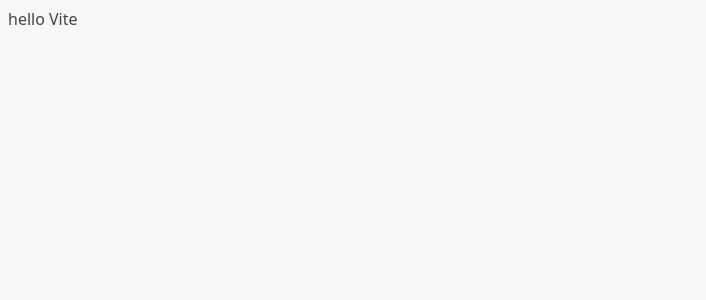
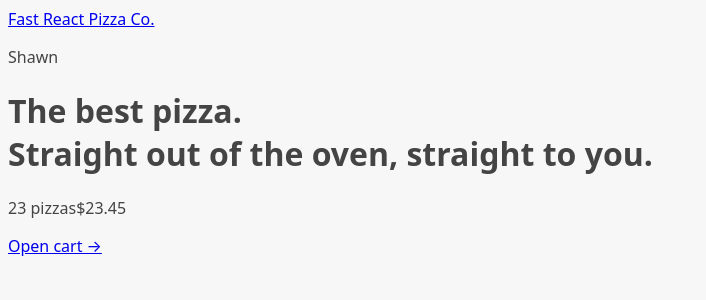
Before and after one commit to ShawnRSidwell/fast-react-pizza, a React (Vite) app: page / in a window 1280 px wide. Shown: the top 300 px of the page, without its empty margins (0-706 px from the left). Built offline with nearby package versions, Linux system fonts and the light colour scheme.

Commit message:
Add menu loader

```diff
--- a/package.json
+++ b/package.json
@@ -11,7 +11,8 @@
   },
   "dependencies": {
     "react": "^18.2.0",
-    "react-dom": "^18.2.0"
+    "react-dom": "^18.2.0",
+    "react-router-dom": "^6.21.1"
   },
   "devDependencies": {
     "@types/react": "^18.2.15",
--- a/src/App.jsx
+++ b/src/App.jsx
@@ -1,5 +1,25 @@
+import { createBrowserRouter, RouterProvider } from "react-router-dom";
+import Home from "./ui/Home";
+import Menu, { loader as menuLoader } from "./features/menu/Menu";
+import Cart from "./features/cart/Cart";
+import CreateOrder from "./features/order/CreateOrder";
+import Order from "./features/order/Order";
+import AppLayout from "./ui/AppLayout";
+
+const router = createBrowserRouter([
+  {
+    element: <AppLayout />,
+    children: [
+      { path: "/", element: <Home /> },
+      { path: "/menu", element: <Menu />, loader: menuLoader },
+      { path: "/cart", element: <Cart /> },
+      { path: "/order/new", element: <CreateOrder /> },
+      { path: "/order/:orderId", element: <Order /> },
+    ],
+  },
+]);
 function App() {
-  return <div>hello Vite</div>;
+  return <RouterProvider router={router} />;
 }
 
 export default App;
--- a/src/features/cart/CartOverview.jsx
+++ b/src/features/cart/CartOverview.jsx
@@ -1,3 +1,5 @@
+import { Link } from "react-router-dom";
+
 function CartOverview() {
   return (
     <div>
@@ -5,7 +7,7 @@
         <span>23 pizzas</span>
         <span>$23.45</span>
       </p>
-      <a href="#">Open cart &rarr;</a>
+      <Link to="/cart">Open cart &rarr;</Link>
     </div>
   );
 }
--- a/src/features/menu/Menu.jsx
+++ b/src/features/menu/Menu.jsx
@@ -1,5 +1,21 @@
+import { useLoaderData } from "react-router-dom";
+import { getMenu } from "../../services/apiRestaurant";
+import MenuItem from "./MenuItem";
+
 function Menu() {
-  return <h1>Menu</h1>;
+  const menu = useLoaderData();
+  return (
+    <ul>
+      {menu.map((pizza) => (
+        <MenuItem pizza={pizza} key={pizza.id} />
+      ))}
+    </ul>
+  );
+}
+
+export async function loader() {
+  const menu = await getMenu();
+  return menu;
 }
 
 export default Menu;
--- /dev/null
+++ b/src/ui/AppLayout.jsx
@@ -0,0 +1,17 @@
+import { Outlet } from "react-router-dom";
+import CartOverview from "../features/cart/CartOverview";
+import Header from "./Header";
+
+function AppLayout() {
+  return (
+    <div>
+      <Header />
+      <main>
+        <Outlet />
+      </main>
+      <CartOverview />
+    </div>
+  );
+}
+
+export default AppLayout;
--- /dev/null
+++ b/src/ui/Header.jsx
@@ -0,0 +1,13 @@
+import { Link } from "react-router-dom";
+
+function Header() {
+  return (
+    <header>
+      <Link to="/">Fast React Pizza Co.</Link>
+
+      <p>Shawn</p>
+    </header>
+  );
+}
+
+export default Header;
```
Also changed, not shown: 1 other file (tests, documents, lock files or other folders).
